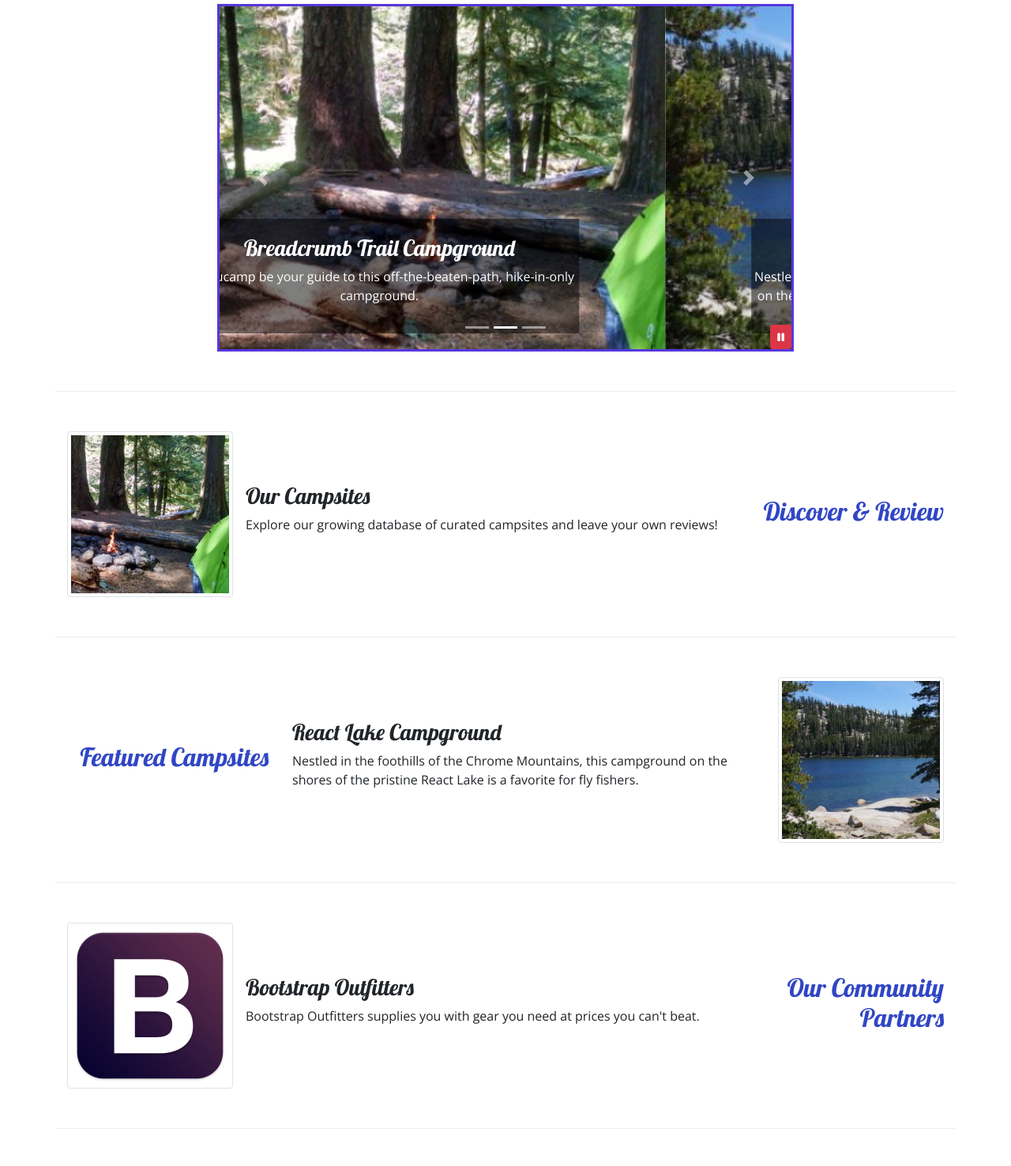
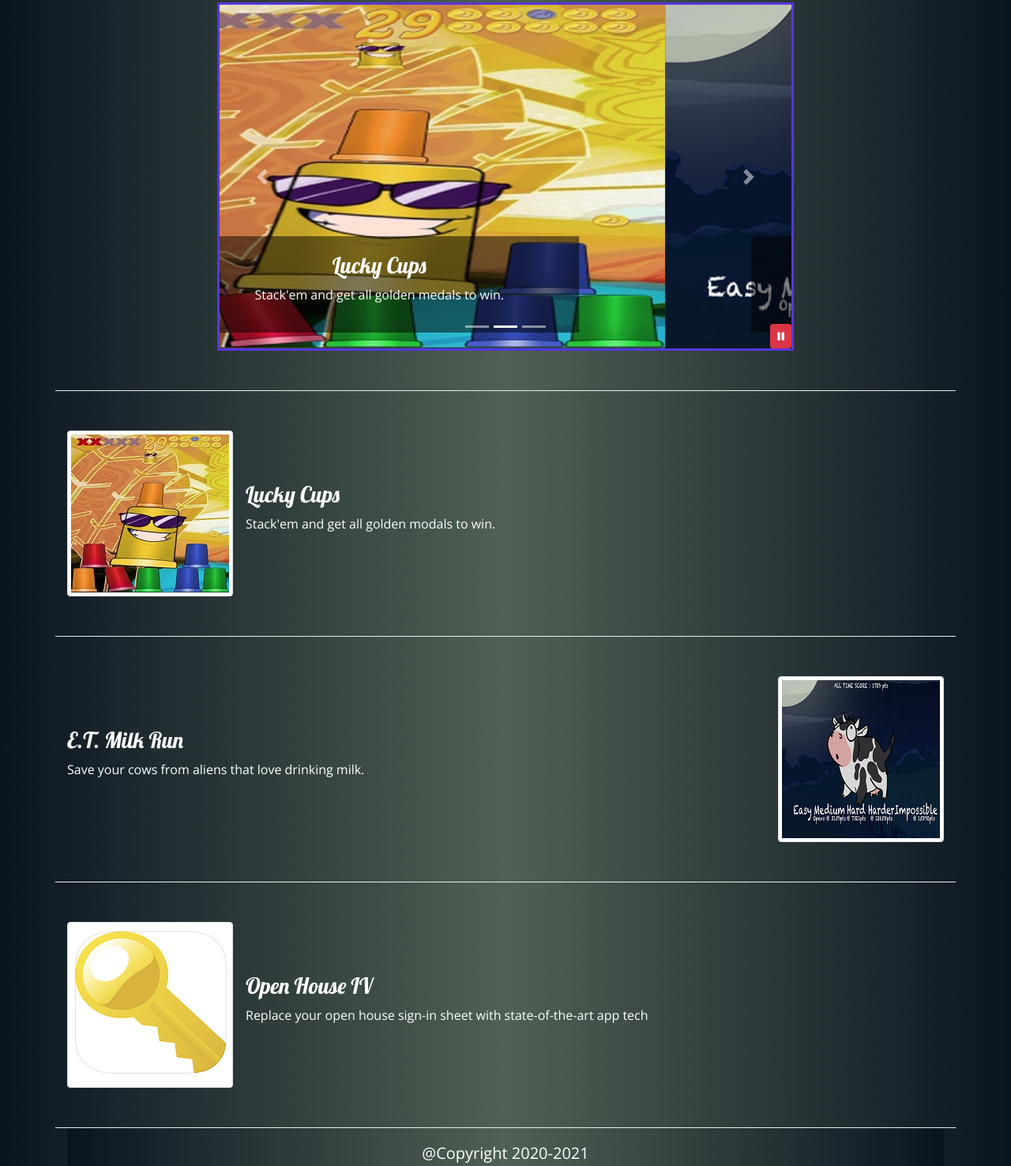
Before and after one commit to alanisem123/nucamp_bootstrap_portfolio, a website: page index.html in a window 1280 px wide. Shown: the part 265-1741 px from the top of the page at 79% size. Drawn offline with nearby package versions, Linux system fonts and the light colour scheme.

Commit message:
adding new files

```diff
--- a/css/styles.scss
+++ b/css/styles.scss
@@ -1,6 +1,6 @@
-$color-primary: #3046C5;
+$color-primary:#63748f;
 $color-secondary: #5637dd;
-$color-pale: #CEC8FF;
+$color-pale: #63748f;
 $color-mid: #901CAD;
 $color-dark: #60106b;
 $color-transparent-black: rgba(0, 0, 0, 0.5);
--- a/index.html
+++ b/index.html
@@ -14,7 +14,7 @@
     <!-- endbuild -->
     <link rel="stylesheet" href="https://fonts.googleapis.com/css?family=Lobster|Open+Sans" />
 
-    <title>NuCamp: A Better Way To Camp</title>
+    <title>Rocky Apps - The Games and Utilities You were waiting for</title>
     </head>
 
 <body>
@@ -22,22 +22,22 @@
     <header class="jumbotron jumbotron-fluid">
         <div class="container">
             <div class="row order-sm-last align-items-center">
-                <div class="col-4 col-sm-3 col-md-2 align-self-center">
+                <!-- <div class="col-4 col-sm-3 col-md-2 align-self-center">
                     <img src="img/logo.png" class="img-fluid" />
-                 </div>
+                 </div> -->
                 <div class="col">
-                    <h1>NuCamp</h1>
-                    <h2>a better way to camp</h2>
+                    <h1>Rocky Apps</h1>
+                    <h2>The Games and Utilities You were waiting for</h2>
                 </div>
                 <div class="col-md-4 col-xl-2">
                     <!-- <a href="#reserveForm" role="button" class="btn btn-lg btn-info" data-toggle="tooltip" data-placement="bottom" data-html="true" title="Or call us at <br /><strong>1-206-555-1234</strong>">Reserve Campsite</a> -->
-                    <a data-toggle="modal" data-target="#reserveModal" class="btn btn-lg btn-info">Reserve Campsite</a>
+                    <a data-toggle="modal" data-target="#reserveModal" class="btn btn-lg btn-info">Go to App Store</a>
                 </div>
             </div>
         </div>
     </header>
 
-    <div id="reserveModal" class="modal fade" role="dialog">
+    <!-- <div id="reserveModal" class="modal fade" role="dialog">
         <div class="modal-dialog modal-lg" role="document">
             <div class="modal-content modal-lg">
                 <div class="modal-header modal-lg bg-info text-white">
@@ -90,14 +90,14 @@
                 </div>
             </div>
         </div>
-    </div>
+    </div> -->
 
     <nav class="navbar navbar-expand-sm navbar-dark sticky-top">
         <div class="container">
-            <a class="navbar-brand" href="#"><img src="img/logo.png" height="30" width="30" /></a>
+            <!-- <a class="navbar-brand" href="#"><img src="img/logo.png" height="30" width="30" /></a>
             <button class="navbar-toggler" type="button" data-toggle="collapse" data-target="#nucampNavbar">
                 <span class="navbar-toggler-icon"></span>
-            </button>
+            </button> -->
             <div class="collapse navbar-collapse" id="nucampNavbar">
                 <ul class="navbar-nav">
                     <li class="nav-item active"><a class="nav-link" href="#"><i class="fa fa-home fa-lg"></i> Home</a></li>
@@ -113,7 +113,7 @@
         </div>
     </nav>
 
-    <div id="loginModal" class="modal fade" role="dialog">
+    <!-- <div id="loginModal" class="modal fade" role="dialog">
         <div class="modal-dialog" role="document">
             <div class="modal-content">
                 <div class="modal-header">
@@ -149,7 +149,7 @@
                 </div>
             </div>
         </div>
-    </div>
+    </div> -->
 
     <div class="container">
 
@@ -163,24 +163,24 @@
                     </ol>
                     <div class="carousel-inner">
                         <div class="carousel-item active">
-                            <img class="d-block w-100" src="img/breadcrumb-trail.jpg" alt="Breadcrumb Trail Campground" />
+                            <img class="d-block w-100" src="img/lc_slide.jpg" alt="Breadcrumb Trail Campground" />
                             <div class="carousel-caption">
-                                <h3>Breadcrumb Trail Campground</h3>
-                                <p class="d-none d-sm-block">Let Nucamp be your guide to this off-the-beaten-path, hike-in-only campground.</p>
+                                <h3>Lucky Cups</h3>
+                                <p class="d-none d-sm-block">Stack'em and get all golden medals to win.</p>
                             </div>
                         </div>
                         <div class="carousel-item">
-                            <img class="d-block w-100" src="img/react-lake.jpg" alt="React Lake Campground" />
+                            <img class="d-block w-100" src="img/etmilkrun_slide.png" alt="React Lake Campground" />
                             <div class="carousel-caption">
-                                <h3>React Lake Campground</h3>
-                                <p class="d-none d-sm-block">Nestled in the foothills of the Chrome Mountains, this campground on the shores of the pristine React Lake is a favorite for fly fishers.</p>
+                                <h3>E.T. Milk Run</h3>
+                                <p class="d-none d-sm-block">Save your cows from aliens that love drinking milk.</p>
                             </div>
                         </div>
                         <div class="carousel-item">
-                            <img class="d-block w-100" src="img/chrome-river.jpg" alt="Chrome River Campground" />
+                            <img class="d-block w-100" src="img/openhouse_slide.png" alt="Chrome River Campground" />
                             <div class="carousel-caption">
-                                <h3>Chrome River Campground</h3>
-                                <p class="d-none d-sm-block">Spend a few sunny days and starry nights beneath a canopy of old-growth firs at this enchanting spot by the Chrome River.</p>
+                                <h3>Open House IV</h3>
+                                <p class="d-none d-sm-block">Replace your open house sign-in sheet with state-of-the-art app tech.</p>
                             </div>
                         </div>
                     </div>
@@ -200,51 +200,105 @@
         </div>
 
         <div class="row row-content align-items-center">
-            <div class="col-sm-4 order-sm-last col-md-3">
-                <h2 class="text-sm-right">Discover & Review</h2>
-            </div>
+            <!-- <div class="col-sm-4 order-sm-last col-md-3">
+                <h2 class="text-sm-right">XXXXXXX</h2>
+            </div> -->
             <div class="col">
                 <div class="media">
-                    <img class="d-flex mr-3 img-thumbnail" src="img/breadcrumb-trail-thumb.jpg" alt="Breadcrumb Trail" />
+                    <img data-toggle="modal" data-target="#lc_modal" class="d-flex mr-3 img-thumbnail" src="img/lc_thumb.jpg" alt="Breadcrumb Trail" />
                     <div class="media-body align-self-center">
-                        <h3>Our Campsites</h3>
-                        <p class="d-none d-sm-block">Explore our growing database of curated campsites and leave your own reviews!</p>
+                        <h3>Lucky Cups</h3>
+                        <p class="d-none d-sm-block">Stack'em and get all golden modals to win.</p>
+                    </div>
+                </div>
+            </div>
+        </div>
+
+        <div id="lc_modal" class="modal fade" role="dialog">
+            <div class="modal-dialog modal-lg" role="document">
+                <div class="modal-content modal-lg">
+                    <div class="modal-header modal-lg bg-info text-white">
+                        <h3 class="modal-title">Lucky Cups</h3>
+                        <button type="button" class="close" data-dismiss="modal">&times;</button>
+                    </div>
+                    <div class="modal-body modal-lg">
+                        <div class="container-fluid">
+                            <div class="col">
+                                <img class="d-flex mr-3 img-thumbnail" src="img/lc_slide.jpg" alt="Breadcrumb Trail" />
+                            </div>
+                        </div>
                     </div>
                 </div>
             </div>
         </div>
 
         <div class="row row-content align-items-center">
-            <div class="col-sm-4 col-md-3">
-                <h2 class="text-sm-right">Featured Campsites</h2>
-            </div>
+            <!-- <div class="col-sm-4 col-md-3">
+                <h2 class="text-sm-right">XXXXXXX</h2>
+            </div> -->
             <div class="col">
 				<div class="media">
-					<img class="d-flex ml-3 order-sm-last img-thumbnail" src="img/react-lake-thumb.jpg" alt="Breadcrumb Trail" />
+					<img data-toggle="modal" data-target="#et_modal"class="d-flex ml-3 order-sm-last img-thumbnail" src="img/etmilkrun_thumb.png" alt="Breadcrumb Trail" />
 					<div class="media-body align-self-center">
-						<h3>React Lake Campground</h3>
-						<p class="d-none d-sm-block">Nestled in the foothills of the Chrome Mountains, this campground on the shores of the pristine React Lake is a favorite for fly fishers.</p>
+						<h3>E.T. Milk Run</h3>
+						<p class="d-none d-sm-block">Save your cows from aliens that love drinking milk.</p>
 					</div>
 				</div>
 			</div>
-		</div>
+        </div>
 
-        <div class="row row-content align-items-center">
-            <div class="col-sm-4 order-sm-last col-md-3">
-                <h2 class="text-sm-right">Our Community Partners</h2>
-            </div>
-            <div class="col">
-                <div class="media">
-                    <img class="d-flex mr-3 img-thumbnail " src="img/bootstrap-thumb.png" alt="Bootstrap Outfitters">
-                    <div class="media-body align-self-center">
-                        <h3>Bootstrap Outfitters</h3>
-        				<p class="d-none d-sm-block">Bootstrap Outfitters supplies you with gear you need at prices you can't beat.</p>
+        <div id="et_modal" class="modal fade" role="dialog">
+            <div class="modal-dialog modal-lg" role="document">
+                <div class="modal-content modal-lg">
+                    <div class="modal-header modal-lg bg-info text-white">
+                        <h3 class="modal-title">ET Milk Run</h3>
+                        <button type="button" class="close" data-dismiss="modal">&times;</button>
+                    </div>
+                    <div class="modal-body modal-lg">
+                        <div class="container-fluid">
+                            <div class="col">
+                                <img class="d-flex mr-3 img-thumbnail" src="img/etmilkrun_slide.png" alt="Breadcrumb Trail" />
+                            </div>
+                        </div>
                     </div>
                 </div>
             </div>
         </div>
 
         <div class="row row-content align-items-center">
+            <!-- <div class="col-sm-4 order-sm-last col-md-3">
+                <h2 class="text-sm-right">XXXXXXX</h2>
+            </div> -->
+            <div class="col">
+                <div class="media">
+                    <img data-toggle="modal" data-target="#openHouse_modal" class="d-flex mr-3 img-thumbnail " src="img/openhouse_slide_thub.png" alt="Bootstrap Outfitters">
+                    <div class="media-body align-self-center">
+                        <h3>Open House IV</h3>
+        				<p class="d-none d-sm-block">Replace your open house sign-in sheet with state-of-the-art app tech</p>
+                    </div>
+                </div>
+            </div>
+        </div>
+
+        <div id="openHouse_modal" class="modal fade" role="dialog">
+            <div class="modal-dialog modal-lg" role="document">
+                <div class="modal-content modal-lg">
+                    <div class="modal-header modal-lg bg-info text-white">
+                        <h3 class="modal-title">Open House IV</h3>
+                        <button type="button" class="close" data-dismiss="modal">&times;</button>
+                    </div>
+                    <div class="modal-body modal-lg">
+                        <div class="container-fluid">
+                            <div class="col">
+                                <img class="d-flex mr-3 img-thumbnail" src="img/openhouse_slide.png" alt="Breadcrumb Trail" />
+                            </div>
+                        </div>
+                    </div>
+                </div>
+            </div>
+        </div>
+
+        <!-- <div class="row row-content align-items-center">
             <div class="col-sm-6 mx-auto">
                 <div class="card">
                     <h3 class="card-header bg-info text-white">Reserve a Campsite</h3>
@@ -280,21 +334,21 @@
 
             </div>
         </div>
-    </div>
+    </div> -->
 
     <footer>
         <div class="container">
             <div class="row">
-                <div class="col-4 col-sm-2 text-center">
-                    <h5>Links</h5>
-            		<ul class="list-unstyled">
+                <div class="col-md col-sm-2 text-center">
+                    <h5>@Copyright 2020-2021</h5>
+            		<!-- <ul class="list-unstyled">
                         <li><a href="#">Home</a></li>
                         <li><a href="#">About</a></li>
                         <li><a href="#">Sites</a></li>
                         <li><a href="#">Contact</a></li>
-                    </ul>
+                    </ul> -->
                 </div>
-                <div class="col-6 col-sm-5 text-center">
+                <!-- <div class="col-6 col-sm-5 text-center">
                 	<h5>Social</h5>
                     <a href="http://instagram.com/"><i class="fa fa-instagram"></i></a>
                     <a href="http://facebook.com/"><i class="fa fa-facebook"></i></a>
@@ -304,7 +358,7 @@
                 <div class="col-sm-4">
                     <a role="button" class="btn btn-link" href="tel:+12065551234"><i class="fa fa-phone"></i> 1-206-555-1234</a><br />
                     <a role="button" class="btn btn-link" href="mailto:campsites@nucamp.co"><i class="fa fa-envelope-o"></i> campsites@nucamp.co</a>
-                </div>
+                </div>                 -->
            </div>
         </div>
     </footer>
```
Also changed, not shown: css/styles.css, img/etmilkrun.png (added), img/etmilkrun_slide.png (added), img/etmilkrun_thumb.png (added), img/lc.jfif (added), img/lc_slide.jpg (added), img/lc_thumb.jpg (added), img/openhouse.png (added), img/openhouse_slide.png (added), img/openhouse_slide_thub.png (added).
